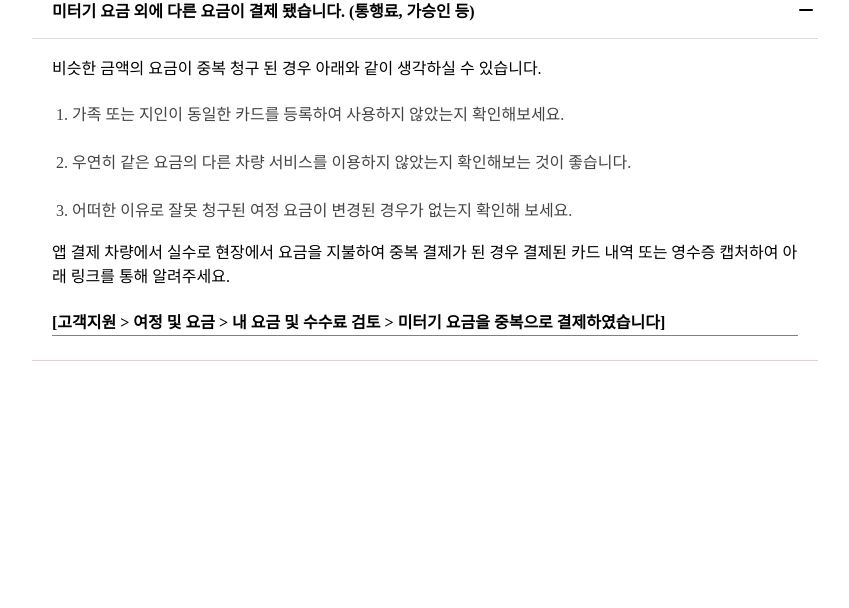
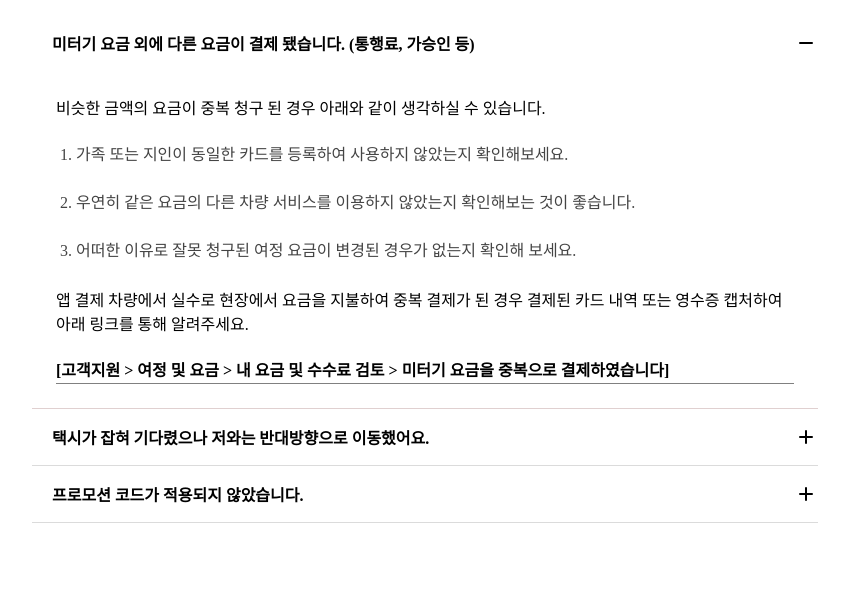
Before and after one commit to FRONTENDBOOTCAMP-17th/coolpeace, a website built with Vite: page src/Qna/qna.html in a window 1280 px wide. Shown: the part 192-800 px from the top of the page, without its empty margins (215-1064 px from the left). Built offline with nearby package versions, Linux system fonts and the light colour scheme.

Commit message:
qna css 수정

```diff
--- a/src/Qna/qna.css
+++ b/src/Qna/qna.css
@@ -1,7 +1,11 @@
 * {
   box-sizing: border-box;
+  margin: 0;
 }
 
+body {
+  padding: 64px;
+}
 .qna-title {
   width: 100%;
   max-width: 452px;
@@ -23,6 +27,13 @@
   box-sizing: 56px;
   border-bottom: 1px solid rgba(137, 137, 137, 0.3);
 }
+.qna-header-minus {
+  display: flex;
+  justify-content: space-between;
+  align-items: center;
+
+  box-sizing: 56px;
+}
 
 .qna-text {
   font-size: 16px;
@@ -42,7 +53,7 @@
 }
 
 .qna-content {
-  padding: 0 20px 24px 20px;
+  padding: 24px;
   border-bottom: 1px solid rgba(151, 99, 99, 0.3);
 }
 
@@ -64,6 +75,7 @@
 }
 
 .content-footer {
+  margin-top: 24px;
   margin-bottom: 24px;
   font-size: 16px;
 }
@@ -84,6 +96,9 @@
   .qna-title {
     font-size: 28px;
   }
+  body {
+    padding: 56px 32px;
+  }
 }
 /* 데스크탑 */
 @media (min-width: 1680px) {
@@ -93,4 +108,7 @@
   .qna-title {
     font-size: 38px;
   }
+  body {
+    padding: 40px 24px;
+  }
 }
--- a/src/Qna/qna.html
+++ b/src/Qna/qna.html
@@ -21,7 +21,7 @@
     </div>
     <br />
     <div class="qna-item">
-      <div class="qna-header">
+      <div class="qna-header-minus">
         <span class="qna-text">미터기 요금 외에 다른 요금이 결제 됐습니다. (통행료, 가승인 등)</span>
         <span class="qna-icon">
           <svg xmlns="http://www.w3.org/2000/svg" width="14" height="2" viewBox="0 0 14 2" fill="none">
@@ -31,16 +31,35 @@
       </div>
       <div class="qna-content">
         <p class="content-summary">비슷한 금액의 요금이 중복 청구 된 경우 아래와 같이 생각하실 수 있습니다.</p>
-
         <ol class="content-list">
           <li>가족 또는 지인이 동일한 카드를 등록하여 사용하지 않았는지 확인해보세요.</li>
           <li>우연히 같은 요금의 다른 차량 서비스를 이용하지 않았는지 확인해보는 것이 좋습니다.</li>
           <li>어떠한 이유로 잘못 청구된 여정 요금이 변경된 경우가 없는지 확인해 보세요.</li>
         </ol>
-
         <p class="content-footer">앱 결제 차량에서 실수로 현장에서 요금을 지불하여 중복 결제가 된 경우 결제된 카드 내역 또는 영수증 캡처하여 아래 링크를 통해 알려주세요.</p>
-
         <div class="path-guide">[고객지원 > 여정 및 요금 > 내 요금 및 수수료 검토 > 미터기 요금을 중복으로 결제하였습니다]</div>
+      </div>
+    </div>
+    <div class="qna-item">
+      <div class="qna-header">
+        <span class="qna-text">택시가 잡혀 기다렸으나 저와는 반대방향으로 이동했어요.</span>
+        <span class="qna-icon">
+          <svg width="24" height="24" viewBox="0 0 24 24" fill="none" xmlns="http://www.w3.org/2000/svg">
+            <path d="M12 6L12 18" stroke="black" stroke-width="2" stroke-linecap="round" />
+            <path d="M18 12L6 12" stroke="black" stroke-width="2" stroke-linecap="round" />
+          </svg>
+        </span>
+      </div>
+    </div>
+    <div class="qna-item">
+      <div class="qna-header">
+        <span class="qna-text">프로모션 코드가 적용되지 않았습니다.</span>
+        <span class="qna-icon">
+          <svg width="24" height="24" viewBox="0 0 24 24" fill="none" xmlns="http://www.w3.org/2000/svg">
+            <path d="M12 6L12 18" stroke="black" stroke-width="2" stroke-linecap="round" />
+            <path d="M18 12L6 12" stroke="black" stroke-width="2" stroke-linecap="round" />
+          </svg>
+        </span>
       </div>
     </div>
   </body>
```
